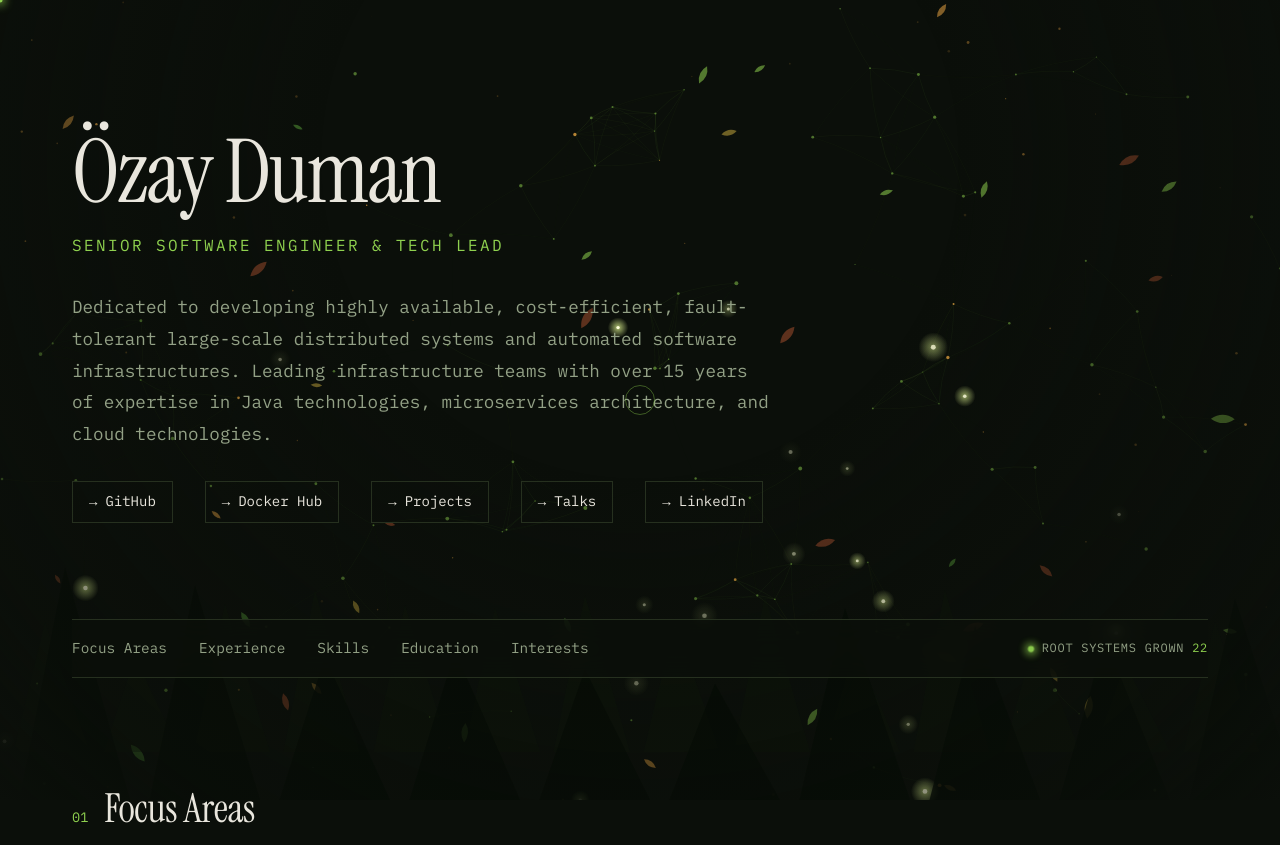
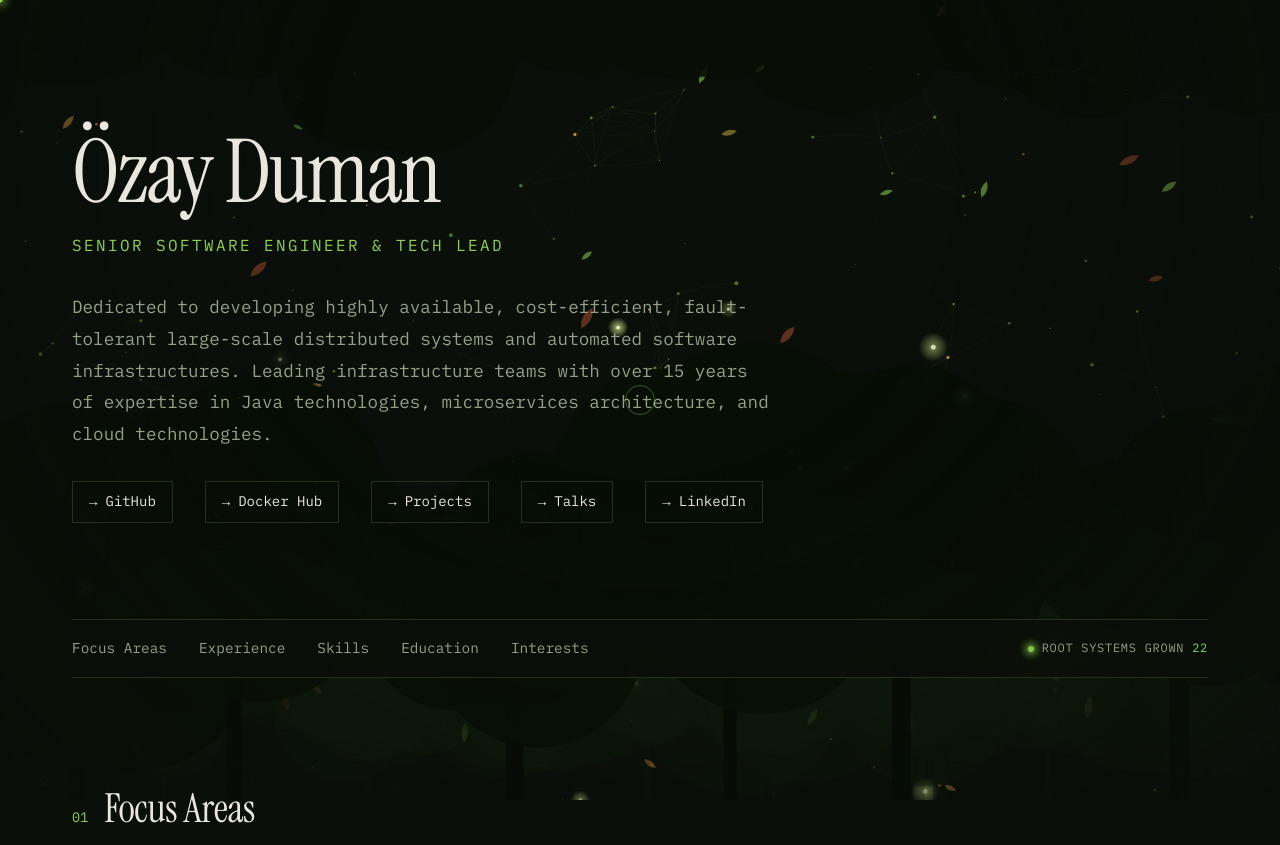
Before and after one commit to ozayduman/ozayduman.github.io, a plain HTML site: page index.html in a window 1280 px wide. Shown: the top 845 px of the page. Drawn offline with Linux system fonts and the light colour scheme.

Commit message:
Update index.html

```diff
--- a/index.html
+++ b/index.html
@@ -81,8 +81,20 @@
             transition: transform 0.6s ease-out;
         }
         .treeline svg { display: block; width: 100%; height: auto; }
-        .treeline-back { opacity: 0.55; bottom: 6vh; }
-        .treeline-front { opacity: 0.9; }
+        .treeline-far { opacity: 0.4; }
+        .treeline-back { opacity: 0.65; }
+        .treeline-front { opacity: 0.95; }
+
+        .canopy-top {
+            position: fixed;
+            top: 0; left: 0;
+            width: 100%;
+            z-index: 1;
+            pointer-events: none;
+            opacity: 0.9;
+            transition: transform 0.6s ease-out;
+        }
+        .canopy-top svg { display: block; width: 100%; height: auto; }
 
         body {
             background: var(--color-bg);
@@ -587,8 +599,10 @@
     <div class="canopy-glow"></div>
     <div class="light-shaft"></div>
     <canvas id="network-canvas"></canvas>
+    <div class="treeline treeline-far" id="treeline-far"></div>
     <div class="treeline treeline-back" id="treeline-back"></div>
     <div class="treeline treeline-front" id="treeline-front"></div>
+    <div class="canopy-top" id="canopy-top"></div>
     <div class="vignette"></div>
     <div id="cursor-ring"></div>
     <div id="cursor-dot"></div>
@@ -1111,44 +1125,104 @@ document.querySelectorAll('.focus-item').forEach(card => {
     step();
 })();
 
-/* ---------- Procedural pine treeline silhouettes ---------- */
+/* ---------- Procedural forest: tree clusters + hanging canopy ---------- */
 (function () {
-    function buildTreeline(el, opts) {
+    function rand(min, max) { return min + Math.random() * (max - min); }
+
+    /* an organic leafy blob made of overlapping circles */
+    function canopyBlob(cx, cy, r, color) {
+        let s = '';
+        const lobes = Math.floor(rand(5, 8));
+        for (let i = 0; i < lobes; i++) {
+            const a = (i / lobes) * Math.PI * 2 + rand(-0.2, 0.2);
+            const dist = r * rand(0.35, 0.6);
+            const lr = r * rand(0.55, 0.85);
+            const lx = cx + Math.cos(a) * dist;
+            const ly = cy + Math.sin(a) * dist * 0.7;
+            s += `<circle cx="${lx.toFixed(1)}" cy="${ly.toFixed(1)}" r="${lr.toFixed(1)}" fill="${color}" />`;
+        }
+        s += `<circle cx="${cx.toFixed(1)}" cy="${cy.toFixed(1)}" r="${(r * 0.85).toFixed(1)}" fill="${color}" />`;
+        return s;
+    }
+
+    function buildForestLayer(el, opts) {
         function render() {
             const w = window.innerWidth;
             const h = opts.height;
-            const peaks = Math.ceil(w / opts.spacing) + 2;
-            let d = `M0,${h} `;
-            let x = -opts.spacing;
-            for (let i = 0; i <= peaks; i++) {
-                const peakH = opts.minH + Math.random() * (opts.maxH - opts.minH);
-                const px = x + opts.spacing * 0.5;
-                d += `L${x + opts.spacing * 0.15},${h} L${px},${h - peakH} L${x + opts.spacing},${h} `;
-                x += opts.spacing;
+            let shapes = '';
+            let x = -opts.spacing * 0.5;
+            while (x < w + opts.spacing) {
+                const trunkH = rand(opts.minTrunk, opts.maxTrunk);
+                const trunkW = rand(opts.trunkW * 0.7, opts.trunkW * 1.3);
+                const canopyR = rand(opts.minCanopy, opts.maxCanopy);
+                const tx = x + rand(-opts.jitter, opts.jitter);
+                const baseY = h;
+                const trunkTopY = baseY - trunkH;
+                shapes += `<rect x="${(tx - trunkW / 2).toFixed(1)}" y="${trunkTopY.toFixed(1)}" width="${trunkW.toFixed(1)}" height="${(trunkH + 4).toFixed(1)}" fill="${opts.trunkColor}" />`;
+                shapes += canopyBlob(tx, trunkTopY - canopyR * 0.35, canopyR, opts.canopyColor);
+                x += opts.spacing * rand(0.7, 1.15);
             }
-            d += `L${w},${h} L${w},${h} Z`;
-            el.innerHTML = `<svg viewBox="0 0 ${w} ${h}" preserveAspectRatio="none" xmlns="http://www.w3.org/2000/svg">
-                <path d="${d}" fill="${opts.color}"></path>
-            </svg>`;
+            el.innerHTML = `<svg viewBox="0 0 ${w} ${h}" preserveAspectRatio="none" xmlns="http://www.w3.org/2000/svg">${shapes}</svg>`;
         }
         render();
         window.addEventListener('resize', render);
     }
 
-    buildTreeline(document.getElementById('treeline-back'), {
-        height: 190, spacing: 90, minH: 70, maxH: 170, color: 'rgba(15, 26, 12, 0.75)'
+    buildForestLayer(document.getElementById('treeline-far'), {
+        height: 320, spacing: 150, jitter: 30,
+        minTrunk: 60, maxTrunk: 110, trunkW: 6,
+        minCanopy: 55, maxCanopy: 95,
+        trunkColor: 'rgba(20, 32, 16, 0.5)',
+        canopyColor: 'rgba(24, 40, 18, 0.5)'
     });
-    buildTreeline(document.getElementById('treeline-front'), {
-        height: 260, spacing: 130, minH: 110, maxH: 240, color: 'rgba(6, 12, 6, 0.92)'
+    buildForestLayer(document.getElementById('treeline-back'), {
+        height: 430, spacing: 190, jitter: 40,
+        minTrunk: 90, maxTrunk: 160, trunkW: 10,
+        minCanopy: 80, maxCanopy: 135,
+        trunkColor: 'rgba(14, 22, 11, 0.72)',
+        canopyColor: 'rgba(16, 30, 12, 0.72)'
+    });
+    buildForestLayer(document.getElementById('treeline-front'), {
+        height: 560, spacing: 230, jitter: 55,
+        minTrunk: 130, maxTrunk: 230, trunkW: 16,
+        minCanopy: 110, maxCanopy: 190,
+        trunkColor: 'rgba(6, 11, 5, 0.92)',
+        canopyColor: 'rgba(8, 16, 6, 0.92)'
     });
 
+    /* hanging canopy from above, as if standing beneath the tree cover */
+    function buildTopCanopy() {
+        const el = document.getElementById('canopy-top');
+        function render() {
+            const w = window.innerWidth;
+            const h = 170;
+            let shapes = '';
+            let x = -80;
+            while (x < w + 80) {
+                const r = rand(70, 130);
+                const dropY = rand(-30, 40);
+                shapes += canopyBlob(x, dropY, r, 'rgba(9, 15, 7, 0.85)');
+                x += rand(120, 190);
+            }
+            el.innerHTML = `<svg viewBox="0 0 ${w} ${h}" preserveAspectRatio="none" xmlns="http://www.w3.org/2000/svg">${shapes}</svg>`;
+        }
+        render();
+        window.addEventListener('resize', render);
+    }
+    buildTopCanopy();
+
     /* gentle parallax sway with cursor position */
+    const far = document.getElementById('treeline-far');
     const back = document.getElementById('treeline-back');
     const front = document.getElementById('treeline-front');
+    const top = document.getElementById('canopy-top');
     window.addEventListener('mousemove', e => {
         const nx = (e.clientX / window.innerWidth - 0.5);
-        back.style.transform = `translateX(${nx * -14}px)`;
-        front.style.transform = `translateX(${nx * -26}px)`;
+        const ny = (e.clientY / window.innerHeight - 0.5);
+        far.style.transform = `translateX(${nx * -8}px)`;
+        back.style.transform = `translateX(${nx * -18}px)`;
+        front.style.transform = `translateX(${nx * -32}px)`;
+        top.style.transform = `translate(${nx * -10}px, ${ny * -6}px)`;
     });
 })();
 </script>
```
